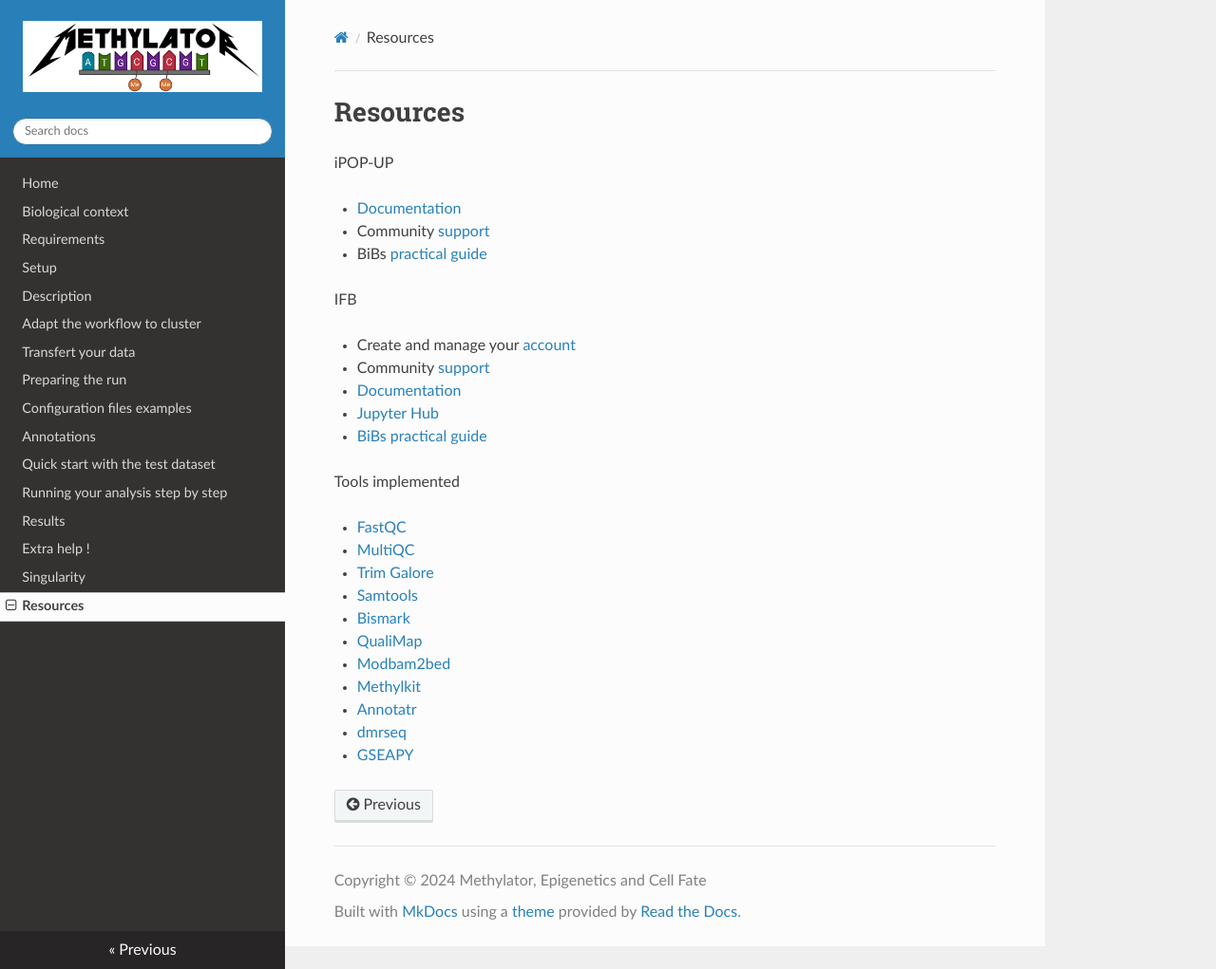
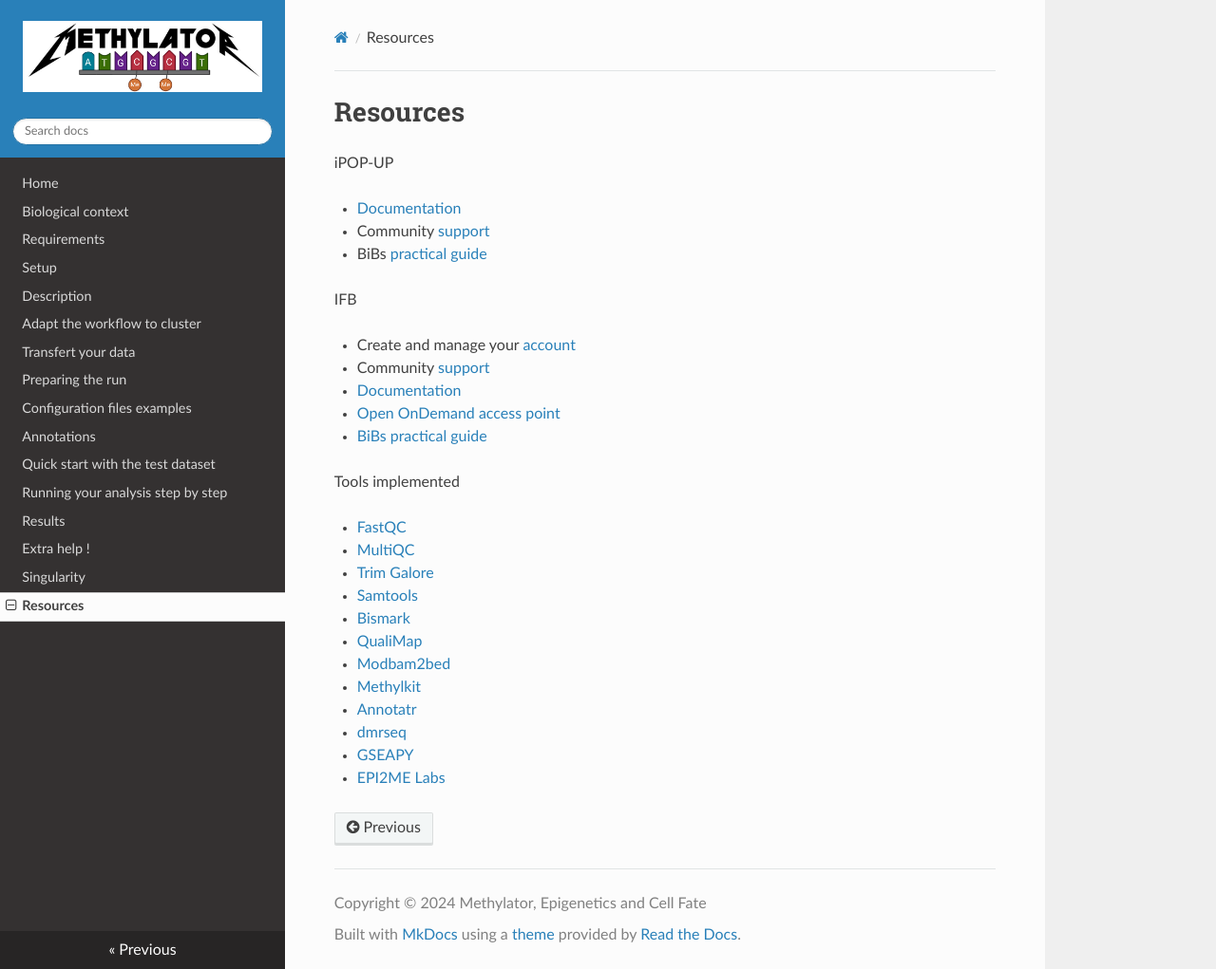
Before and after one commit to parisepigenetics/Methylator-Documentation, an MkDocs documentation site: the page built from docs/resources.md, in a window 1280 px wide and 1021 px high. Shown: the whole window at 95% size. Built offline with MkDocs 1.6.1, drawn with Linux system fonts in a browser that asks for light colours; nearby versions of some CDN libraries.

Commit message:
Add resources

```diff
--- a/docs/resources.md
+++ b/docs/resources.md
@@ -11,7 +11,7 @@ IFB
 * Create and manage your [account](https://my.cluster.france-bioinformatique.fr/manager2/login)
 * Community [support](https://community.cluster.france-bioinformatique.fr)
 * [Documentation](https://ifb-elixirfr.gitlab.io/cluster/doc/)
-* [Jupyter Hub](https://jupyterhub.cluster.france-bioinformatique.fr)
+* [Open OnDemand access point](https://ondemand.cluster.france-bioinformatique.fr)
 * [BiBs practical guide](https://parisepigenetics.github.io/bibs/cluster/ifb/#/cluster)
 
 Tools implemented
@@ -27,3 +27,4 @@ Tools implemented
 * [Annotatr](https://bioconductor.org/packages/release/bioc/vignettes/annotatr/inst/doc/annotatr-vignette.html)
 * [dmrseq](https://bioconductor.org/packages/devel/bioc/vignettes/dmrseq/inst/doc/dmrseq.html)
 * [GSEAPY](https://gseapy.readthedocs.io/en/latest/)
+* [EPI2ME Labs](https://github.com/epi2me-labs)
```
